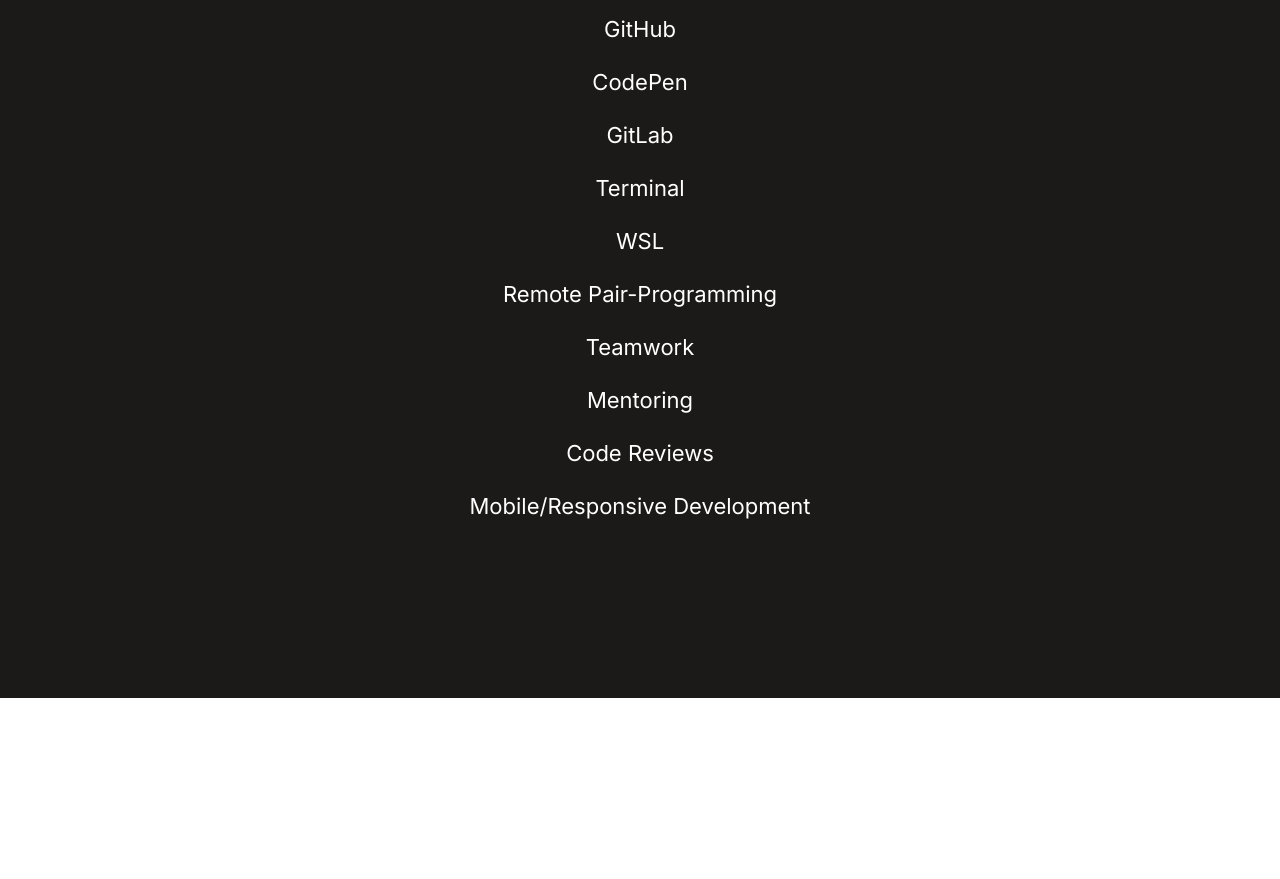
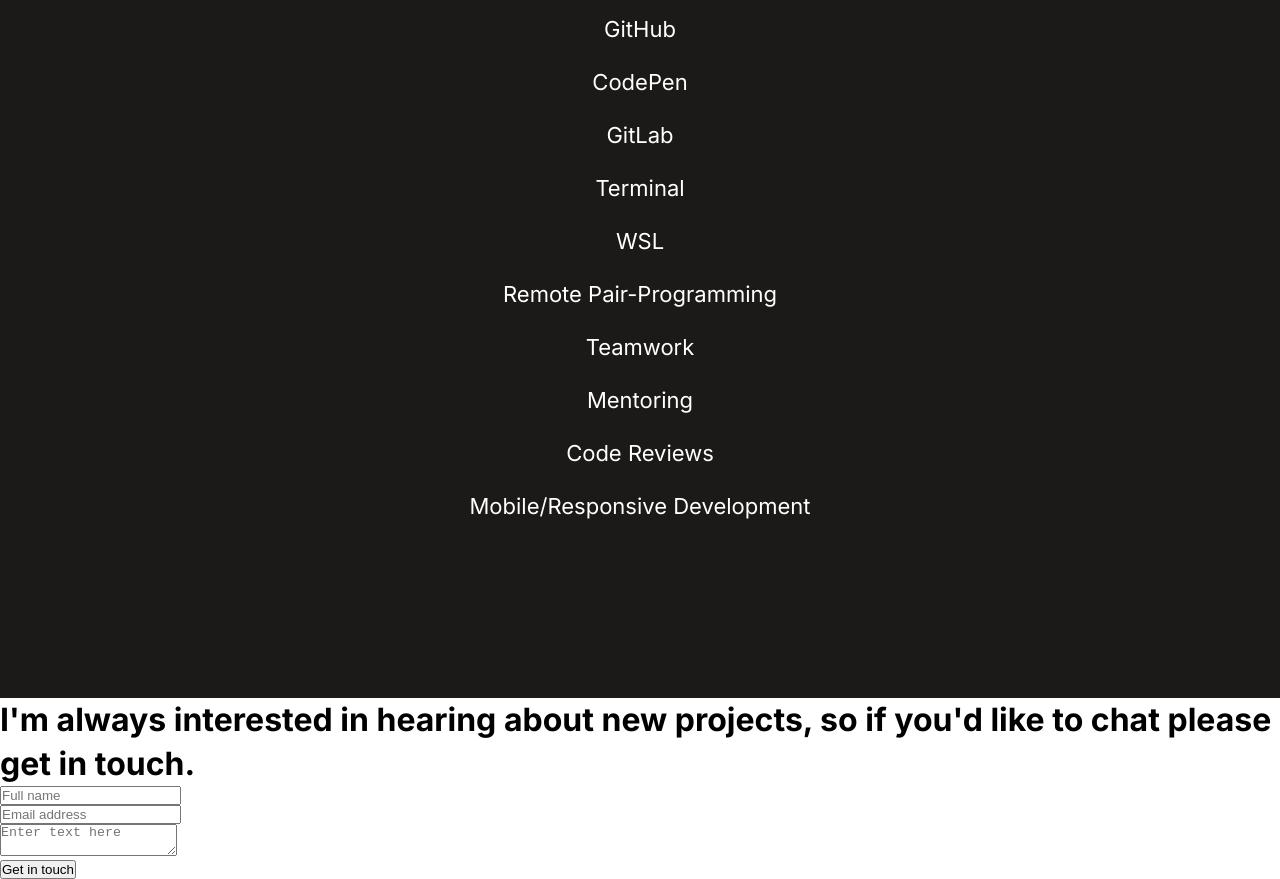
Before and after one commit to abdulhamiid/contact-form-review, a plain HTML site: page index.html in a window 1280 px wide. Shown: the part 6009-6888 px from the top of the page. Before the commit the page ends 6707 px from the top, so only its background shows below. Drawn offline with Linux system fonts and the light colour scheme.

Commit message:
Add the footer section with contact form

```diff
--- a/index.html
+++ b/index.html
@@ -289,7 +289,22 @@
           </ul>
         </div>
       </div>
-    </main>
+    </main
+    <footer class="footer">
+      <p class="list-title">I'm always interested in hearing about new projects, so if you'd like to chat please get in touch.</p>
+      <form action="https://formspree.io/f/mbjbbdod" class="form" method="POST">
+        <div>
+          <input type="text" name="name" placeholder="Full name" maxlength ="30">
+        </div>
+        <div>
+          <input type="email" name="email" placeholder="Email address">
+        </div>
+        <div>
+          <textarea name="message" maxlength ="500" placeholder="Enter text here"></textarea>
+        </div>
+        <button type="submit">Get in touch</button>
+      </form>
+    </footer>
 
     <script
       src="https://kit.fontawesome.com/e966a3bd22.js"
```
